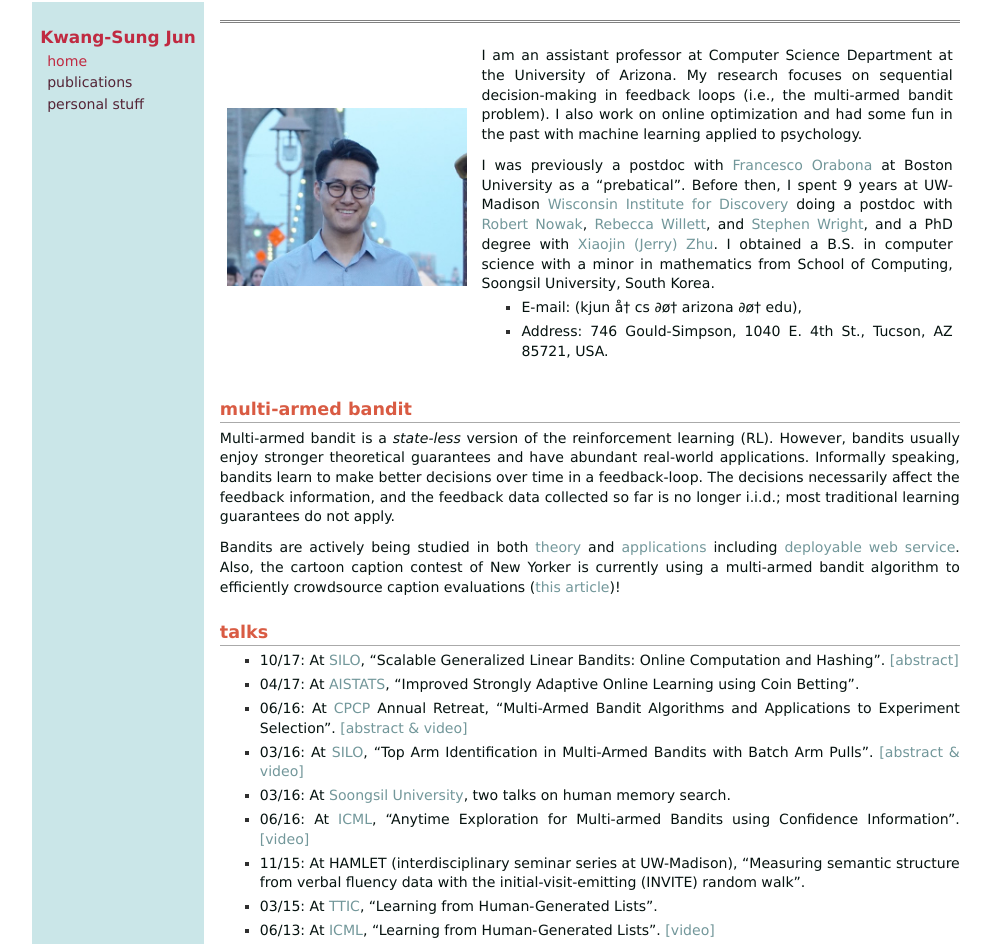
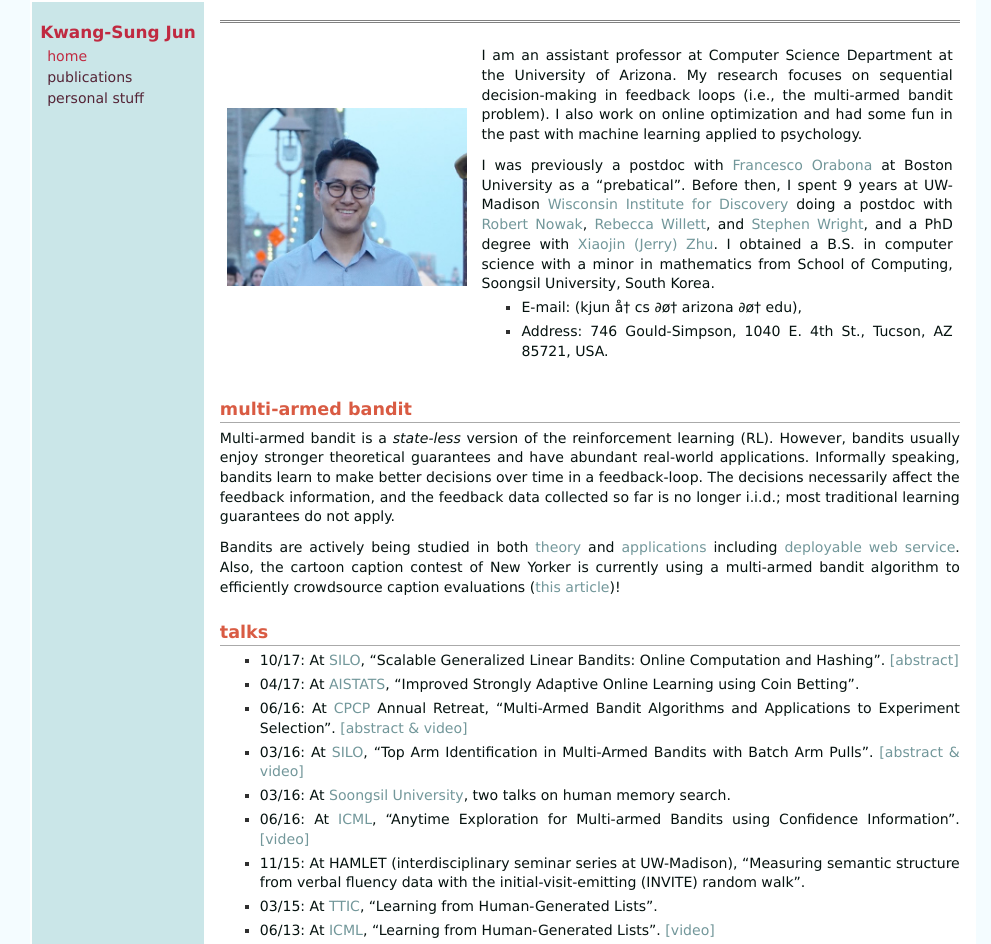
Before and after one commit to kwangsungjun/kwangsungjun.github.io, a plain HTML site: page index.html in a window 1280 px wide. Shown: the top 944 px of the page, without its empty margins (137-1128 px from the left). Drawn offline with Linux system fonts and the light colour scheme; a web font is replaced by a local one.

Commit message:
background color change

```diff
--- a/jemdoc.css
+++ b/jemdoc.css
@@ -32,6 +32,7 @@
   --tf-green-medium: #72979A;
   --tf-green-light: #A2C7CA;
   --tf-green-verylight: #cae6e8;
+  --tf-green-veryverylight: #f4fcff;
   --tf-green-verydark: #05120f;
 /*  --tf-green-dark: #AAAAAA; */
 
@@ -59,13 +60,15 @@ table#tlayout {
 /*    font-family: 'Open Sans'; */
 /*    font-family: 'Lato', sans-serif;*/
     font-family: 'Verdana', sans-serif;
+/*    font-family: 'Open Sans', sans-serif; */
     font-size: 88%;
     text-align: justify;
     color: #303030;
 }
 
 body {
-	background: white;
+/*	background: white;*/
+	background: var(--tf-green-veryverylight);
 	font-family: Georgia, serif;
 	padding-bottom: 8px;
 	margin: 0;
@@ -76,7 +79,8 @@ body {
 
 #layout-menu {
 	background: #f6f6f6;
-	border: 1px solid #dddddd;
+/*	border: 0px solid #dddddd;*/
+	border: none
 	padding-top: 0.5em;
 	padding-left: 8px;
 	padding-right: 8px;
```
